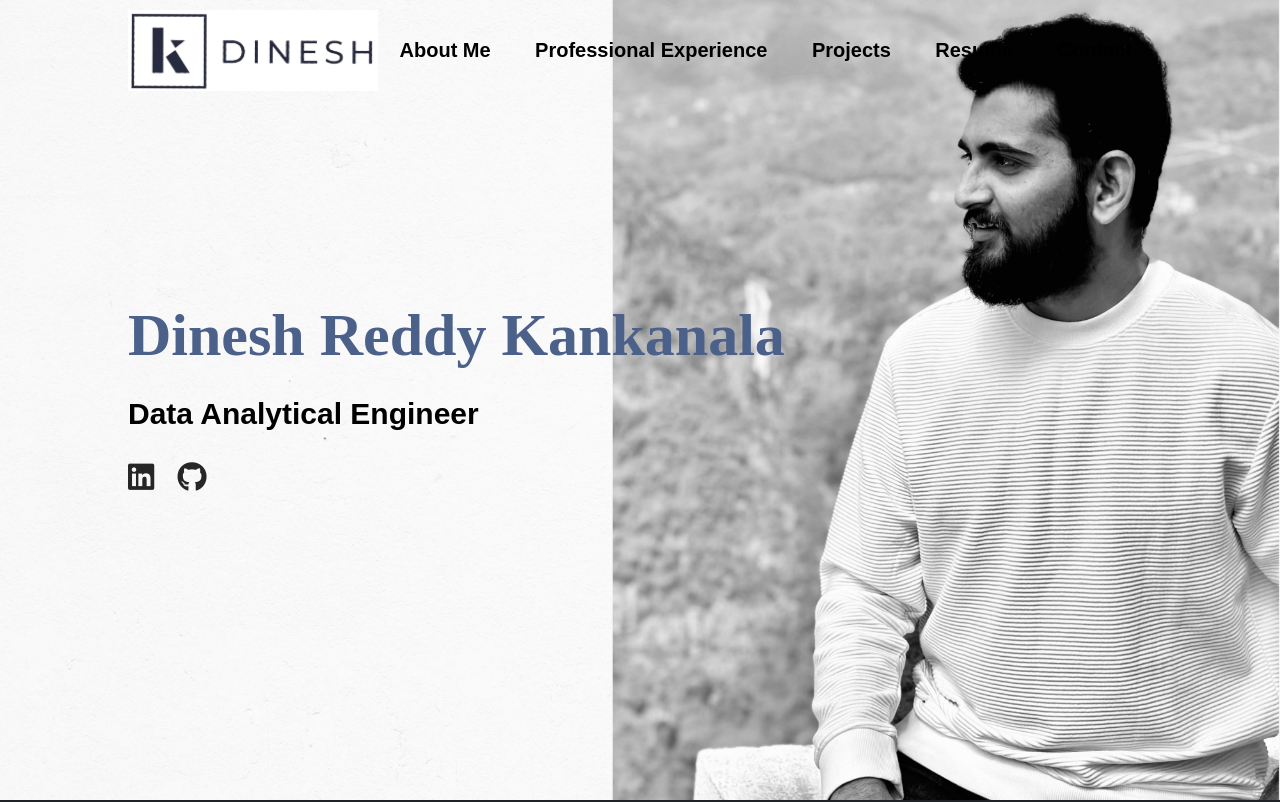
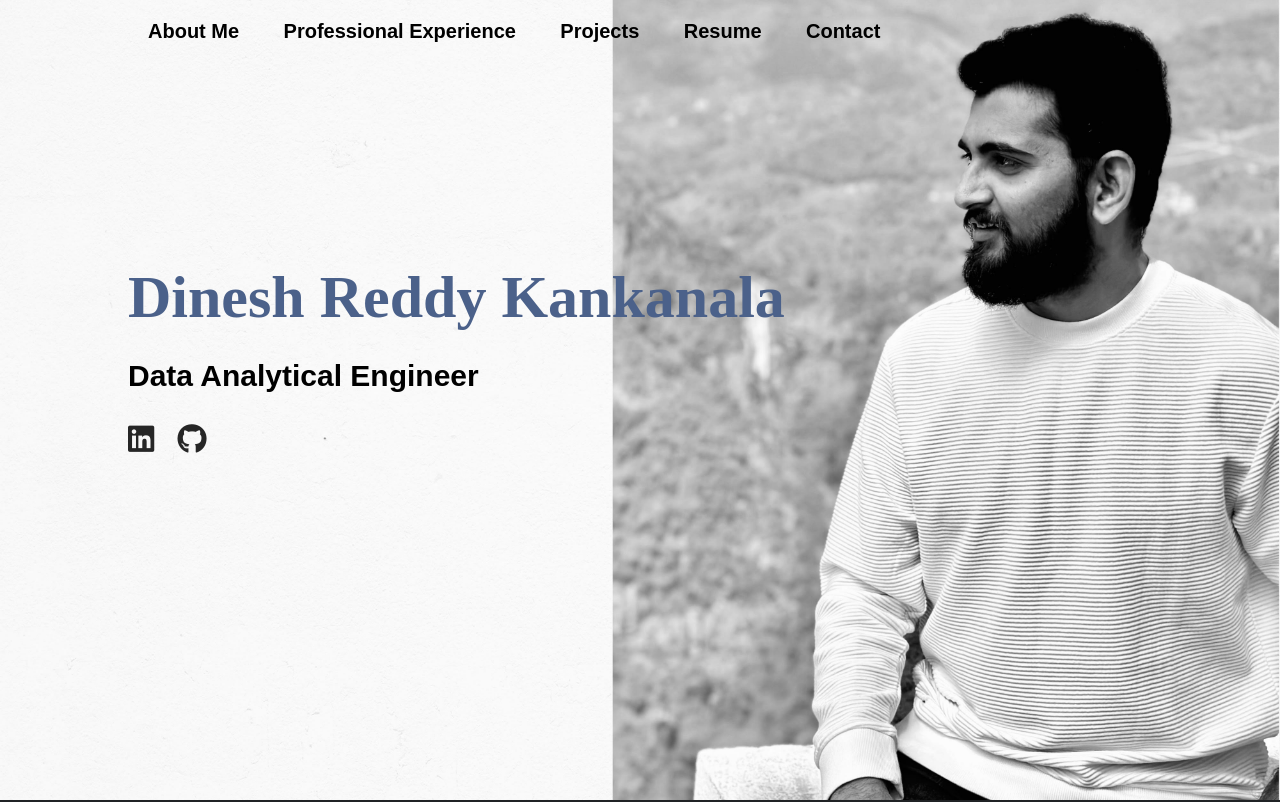
Before and after one commit to dineshreddy99/Portfolio, a plain HTML site: page index.html in a window 1280 px wide. Shown: the top 802 px of the page. Drawn offline with Linux system fonts and the light colour scheme.

Commit message:
Update index.html

```diff
--- a/index.html
+++ b/index.html
@@ -14,7 +14,7 @@
         <div id="header">
             <div class="container">
                 <nav>
-                    <img src="images/logo.jpg" class="logo">
+                   <!-- <img src="images/logo.jpg" class="logo"> -->
 
                     <ul id="sidemenu">
                         <!--<li><a href="#header">Home</a></li>-->
```
